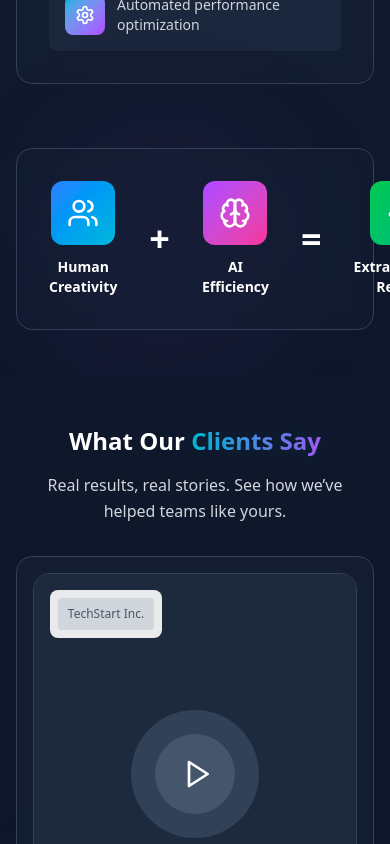
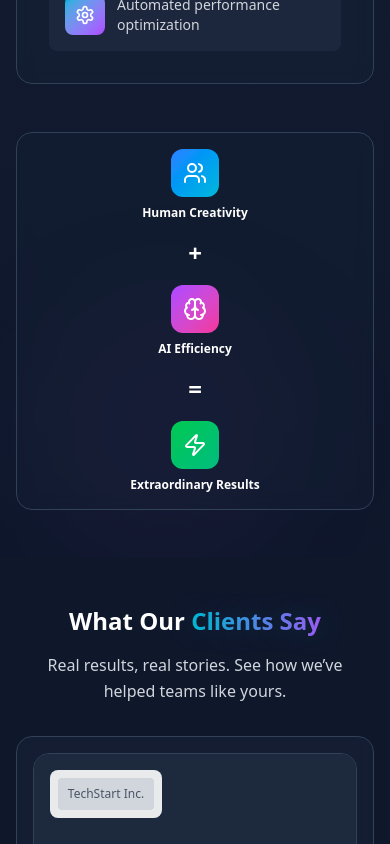
Before and after one commit to novushaReact/AiPoweredDev, a React (Vite) app: page / in a window 390 px wide. Shown: the part 9320-10164 px from the top of the page. Built offline with nearby package versions, Linux system fonts and the light colour scheme.

Commit message:
style: Update FloatingCTA and Footer components for improved layout and responsiveness

```diff
--- a/src/components/FloatingCTA.jsx
+++ b/src/components/FloatingCTA.jsx
@@ -42,11 +42,12 @@
           <AnimatePresence>
             {isExpanded && (
               <motion.div
-                className="absolute bottom-16 right-0 w-72 sm:w-80 bg-slate-800 border border-slate-600 rounded-2xl p-4 sm:p-6 shadow-2xl max-w-[calc(100vw-2rem)]"
+                className="absolute bottom-16 right-0 w-full max-w-xs sm:w-80 bg-slate-800 border border-slate-600 rounded-2xl p-3 sm:p-6 shadow-2xl max-w-[calc(100vw-1rem)] sm:max-w-[calc(100vw-2rem)]"
                 initial={{ opacity: 0, scale: 0.8, y: 20 }}
                 animate={{ opacity: 1, scale: 1, y: 0 }}
                 exit={{ opacity: 0, scale: 0.8, y: 20 }}
                 transition={{ duration: 0.2 }}
+                style={{ minWidth: 0 }}
               >
                 {/* Close Button */}
                 <button
@@ -57,12 +58,12 @@
                 </button>
 
                 <div className="text-white">
-                  <div className="flex items-center gap-3 mb-3 sm:mb-4">
+                  <div className="flex items-center gap-2 sm:gap-3 mb-2 sm:mb-4">
                     <div className="w-8 sm:w-10 h-8 sm:h-10 bg-gradient-to-br from-gold to-yellow-500 rounded-full flex items-center justify-center flex-shrink-0">
                       <Zap className="text-black" size={16} />
                     </div>
                     <div className="min-w-0 flex-1">
-                      <h4 className="font-semibold text-sm sm:text-base">
+                      <h4 className="font-semibold text-xs sm:text-base">
                         Need Help?
                       </h4>
                       <p className="text-xs sm:text-sm text-gray-400">
@@ -71,13 +72,12 @@
                     </div>
                   </div>
 
-                  <p className="text-xs sm:text-sm text-gray-300 mb-3 sm:mb-4 leading-relaxed">
+                  <p className="text-xs sm:text-sm text-gray-300 mb-2 sm:mb-4 leading-relaxed">
                     Get a free consultation and see how AI can transform your
                     development process.
                   </p>
 
                   <div className="space-y-2">
-                    {" "}
                     <motion.button
                       onClick={scrollToContact}
                       className="w-full bg-gradient-to-r from-gold to-yellow-500 text-black font-semibold py-2 px-3 sm:px-4 rounded-lg text-xs sm:text-sm hover:shadow-lg transition-all duration-300 touch-target"
--- a/src/components/Footer.jsx
+++ b/src/components/Footer.jsx
@@ -197,13 +197,13 @@
             Get the latest AI development insights and project showcases
           </p>
 
-          <div className="max-w-md mx-auto flex gap-3">
+          <div className="max-w-md mx-auto flex flex-col sm:flex-row gap-3 w-full px-2 sm:px-0">
             <input
               type="email"
               placeholder="Enter your email"
-              className="flex-1 px-4 py-3 bg-slate-800 border border-slate-700 rounded-lg focus:border-gold focus:ring-1 focus:ring-gold focus:outline-none transition-colors text-white placeholder-gray-400"
+              className="flex-1 px-4 py-3 bg-slate-800 border border-slate-700 rounded-lg focus:border-gold focus:ring-1 focus:ring-gold focus:outline-none transition-colors text-white placeholder-gray-400 text-sm sm:text-base"
             />
-            <button className="bg-gradient-to-r from-gold to-yellow-500 text-black font-semibold px-6 py-3 rounded-lg hover:shadow-lg hover:shadow-gold/50 transition-all duration-300">
+            <button className="bg-gradient-to-r from-gold to-yellow-500 text-black font-semibold px-6 py-3 rounded-lg hover:shadow-lg hover:shadow-gold/50 transition-all duration-300 text-sm sm:text-base w-full sm:w-auto">
               Subscribe
             </button>
           </div>
--- a/src/components/TeamSection.jsx
+++ b/src/components/TeamSection.jsx
@@ -274,41 +274,41 @@
 
         {/* Isometric Design Visualization */}
         <motion.div
-          className="mt-16 text-center"
+          className="mt-12 sm:mt-16 text-center"
           initial={{ opacity: 0, y: 30 }}
           whileInView={{ opacity: 1, y: 0 }}
           viewport={{ once: true }}
           transition={{ duration: 0.8, delay: 1 }}
         >
-          <div className="inline-flex items-center gap-8 p-8 bg-slate-800/20 backdrop-blur-sm border border-slate-700 rounded-2xl">
+          <div className="flex flex-col sm:flex-row items-center justify-center gap-4 sm:gap-8 p-4 sm:p-8 bg-slate-800/20 backdrop-blur-sm border border-slate-700 rounded-2xl w-full max-w-2xl mx-auto">
             {/* Human Icon */}
-            <div className="text-center">
-              <div className="w-16 h-16 bg-gradient-to-br from-blue-500 to-cyan-500 rounded-xl flex items-center justify-center mb-3 mx-auto">
-                <Users className="text-white" size={32} />
+            <div className="text-center flex-1 min-w-[90px]">
+              <div className="w-12 h-12 sm:w-16 sm:h-16 bg-gradient-to-br from-blue-500 to-cyan-500 rounded-xl flex items-center justify-center mb-2 sm:mb-3 mx-auto">
+                <Users className="text-white" size={24} />
               </div>
-              <p className="text-sm font-semibold">Human Creativity</p>
+              <p className="text-xs sm:text-sm font-semibold">Human Creativity</p>
             </div>
 
             {/* Plus Symbol */}
-            <div className="text-4xl font-bold text-gold">+</div>
+            <div className="text-2xl sm:text-4xl font-bold text-gold">+</div>
 
             {/* AI Icon */}
-            <div className="text-center">
-              <div className="w-16 h-16 bg-gradient-to-br from-purple-500 to-pink-500 rounded-xl flex items-center justify-center mb-3 mx-auto">
-                <Brain className="text-white" size={32} />
+            <div className="text-center flex-1 min-w-[90px]">
+              <div className="w-12 h-12 sm:w-16 sm:h-16 bg-gradient-to-br from-purple-500 to-pink-500 rounded-xl flex items-center justify-center mb-2 sm:mb-3 mx-auto">
+                <Brain className="text-white" size={24} />
               </div>
-              <p className="text-sm font-semibold">AI Efficiency</p>
+              <p className="text-xs sm:text-sm font-semibold">AI Efficiency</p>
             </div>
 
             {/* Equals Symbol */}
-            <div className="text-4xl font-bold text-gold">=</div>
+            <div className="text-2xl sm:text-4xl font-bold text-gold">=</div>
 
             {/* Result Icon */}
-            <div className="text-center">
-              <div className="w-16 h-16 bg-gradient-to-br from-green-500 to-emerald-500 rounded-xl flex items-center justify-center mb-3 mx-auto">
-                <Zap className="text-white" size={32} />
+            <div className="text-center flex-1 min-w-[90px]">
+              <div className="w-12 h-12 sm:w-16 sm:h-16 bg-gradient-to-br from-green-500 to-emerald-500 rounded-xl flex items-center justify-center mb-2 sm:mb-3 mx-auto">
+                <Zap className="text-white" size={24} />
               </div>
-              <p className="text-sm font-semibold">Extraordinary Results</p>
+              <p className="text-xs sm:text-sm font-semibold">Extraordinary Results</p>
             </div>
           </div>
         </motion.div>
```
